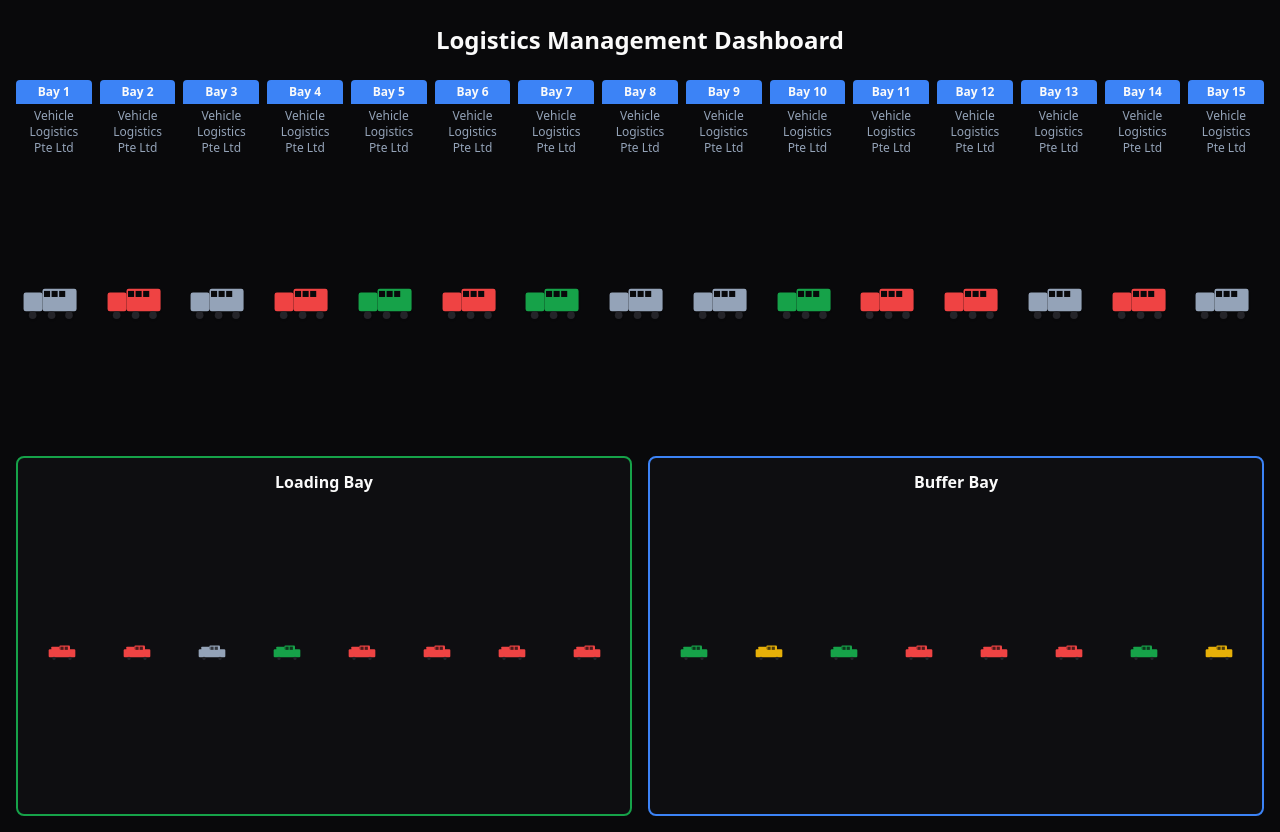
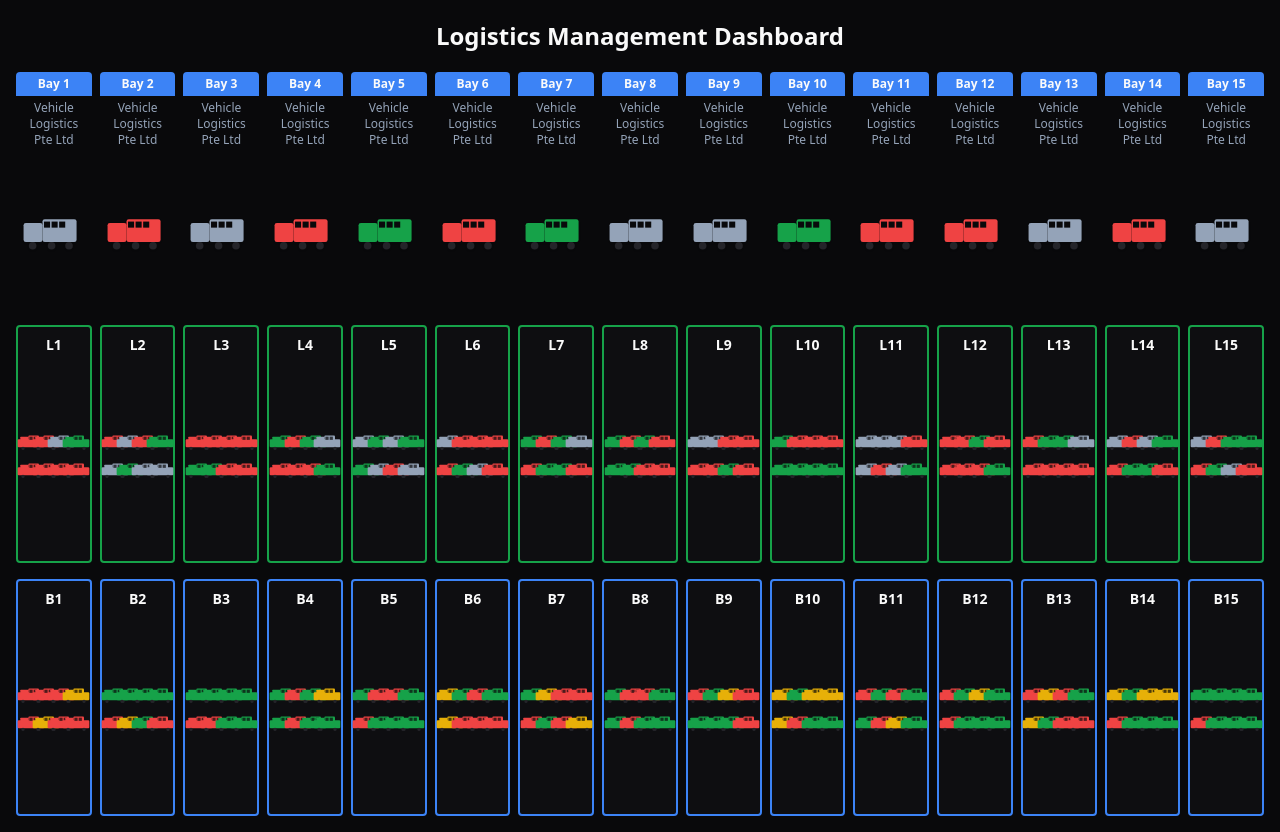
Before and after one commit to Vegeta0807/truck-bay-visualizer, a React (Vite) app: page / in a window 1280 px wide. Built offline with nearby package versions, Linux system fonts and the light colour scheme.

Commit message:
Add bays for each truck
Add one loading bay and one buffer bay for each truck.

```diff
--- a/src/components/BaySection.tsx
+++ b/src/components/BaySection.tsx
@@ -18,12 +18,12 @@ export const BaySection = ({ title, bayType, cars, screenSize }: BaySectionProps
   const getGridClasses = () => {
     switch (screenSize) {
       case 'small':
+        return 'grid-cols-2 gap-0.5';
+      case 'medium':
         return 'grid-cols-4 gap-1';
-      case 'medium':
-        return 'grid-cols-6 gap-2';
       case 'large':
       default:
-        return 'grid-cols-8 gap-3';
+        return 'grid-cols-4 gap-1';
     }
   };
 
@@ -40,11 +40,11 @@ export const BaySection = ({ title, bayType, cars, screenSize }: BaySectionProps
   };
 
   return (
-    <div className={`bg-card border-2 ${getBayColor()} rounded-lg p-3 h-full flex flex-col`}>
-      <h3 className="text-bay-text font-semibold text-center mb-2 text-sm lg:text-base">
+    <div className={`bg-card border-2 ${getBayColor()} rounded p-1 lg:p-2 h-full flex flex-col`}>
+      <h3 className="text-bay-text font-semibold text-center mb-1 text-xs lg:text-sm">
         {title}
       </h3>
-      <div className={`grid ${getGridClasses()} flex-1 items-center justify-items-center`}>
+      <div className={`grid ${getGridClasses()} flex-1 items-center justify-items-center content-center`}>
         {cars.map((car) => (
           <CarIndicator
             key={car.id}
--- a/src/pages/Index.tsx
+++ b/src/pages/Index.tsx
@@ -16,19 +16,25 @@ const Index = () => {
     }))
   );
 
-  // Mock data for loading bay cars
-  const [loadingBayCars] = useState(() =>
-    Array.from({ length: 8 }, (_, i) => ({
-      id: i + 1,
+  // Mock data for loading bays (15 bays, one for each truck)
+  const [loadingBays] = useState(() =>
+    Array.from({ length: 15 }, (_, truckIndex) => ({
+      truckId: truckIndex + 1,
+      cars: Array.from({ length: 8 }, (_, carIndex) => ({
+        id: `loading-${truckIndex}-${carIndex}`,
         status: Math.random() > 0.6 ? 'occupied' : Math.random() > 0.4 ? 'available' : 'neutral'
+      }))
     }))
   );
 
-  // Mock data for buffer bay cars
-  const [bufferBayCars] = useState(() =>
-    Array.from({ length: 8 }, (_, i) => ({
-      id: i + 9,
+  // Mock data for buffer bays (15 bays, one for each truck)
+  const [bufferBays] = useState(() =>
+    Array.from({ length: 15 }, (_, truckIndex) => ({
+      truckId: truckIndex + 1,
+      cars: Array.from({ length: 8 }, (_, carIndex) => ({
+        id: `buffer-${truckIndex}-${carIndex}`,
         status: Math.random() > 0.5 ? 'available' : Math.random() > 0.3 ? 'occupied' : 'warning'
+      }))
     }))
   );
 
@@ -47,7 +53,7 @@ const Index = () => {
     <div className="min-h-screen bg-background text-foreground p-2 lg:p-4 overflow-hidden">
       <div className="h-screen flex flex-col gap-2 lg:gap-4">
         {/* Header */}
-        <div className="text-center py-2">
+        <div className="text-center py-1">
           <h1 className="text-lg lg:text-2xl font-bold text-foreground">
             Logistics Management Dashboard
           </h1>
@@ -65,21 +71,30 @@ const Index = () => {
           ))}
         </div>
 
-        {/* Loading and Buffer Bays - 2 rows */}
-        <div className="flex-1 grid grid-cols-1 lg:grid-cols-2 gap-2 lg:gap-4">
+        {/* Loading Bays Row - 15 columns, one for each truck */}
+        <div className="flex-1 grid grid-cols-15 gap-1 lg:gap-2">
+          {loadingBays.map((bay) => (
             <BaySection
-            title="Loading Bay"
+              key={`loading-${bay.truckId}`}
+              title={`L${bay.truckId}`}
               bayType="loading"
-            cars={loadingBayCars as any}
+              cars={bay.cars as any}
               screenSize={screenSize}
             />
+          ))}
+        </div>
 
+        {/* Buffer Bays Row - 15 columns, one for each truck */}
+        <div className="flex-1 grid grid-cols-15 gap-1 lg:gap-2">
+          {bufferBays.map((bay) => (
             <BaySection
-            title="Buffer Bay"
+              key={`buffer-${bay.truckId}`}
+              title={`B${bay.truckId}`}
               bayType="buffer"
-            cars={bufferBayCars as any}
+              cars={bay.cars as any}
               screenSize={screenSize}
             />
+          ))}
         </div>
       </div>
     </div>
```
Lines whose indentation alone changed are shown as unchanged.
